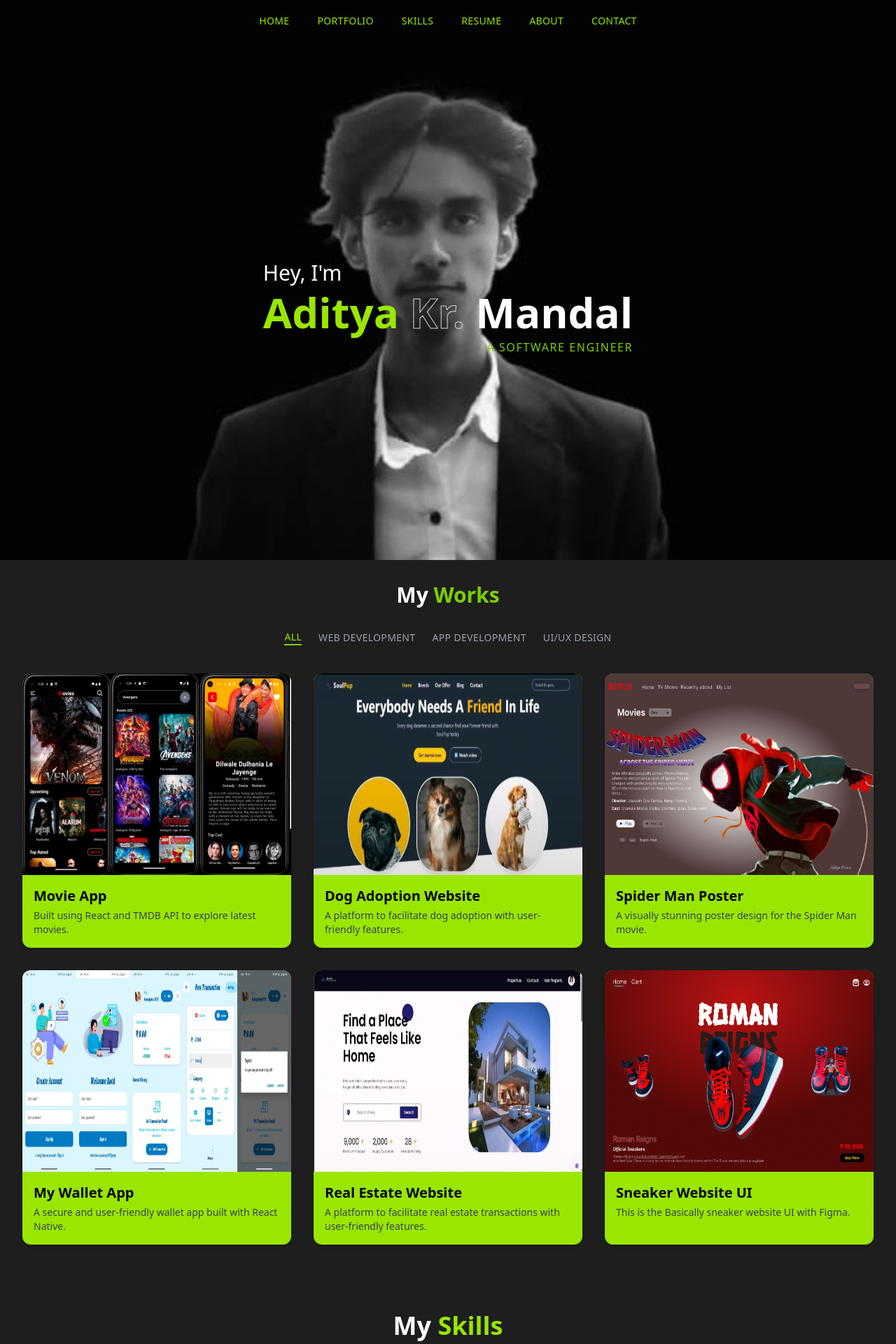
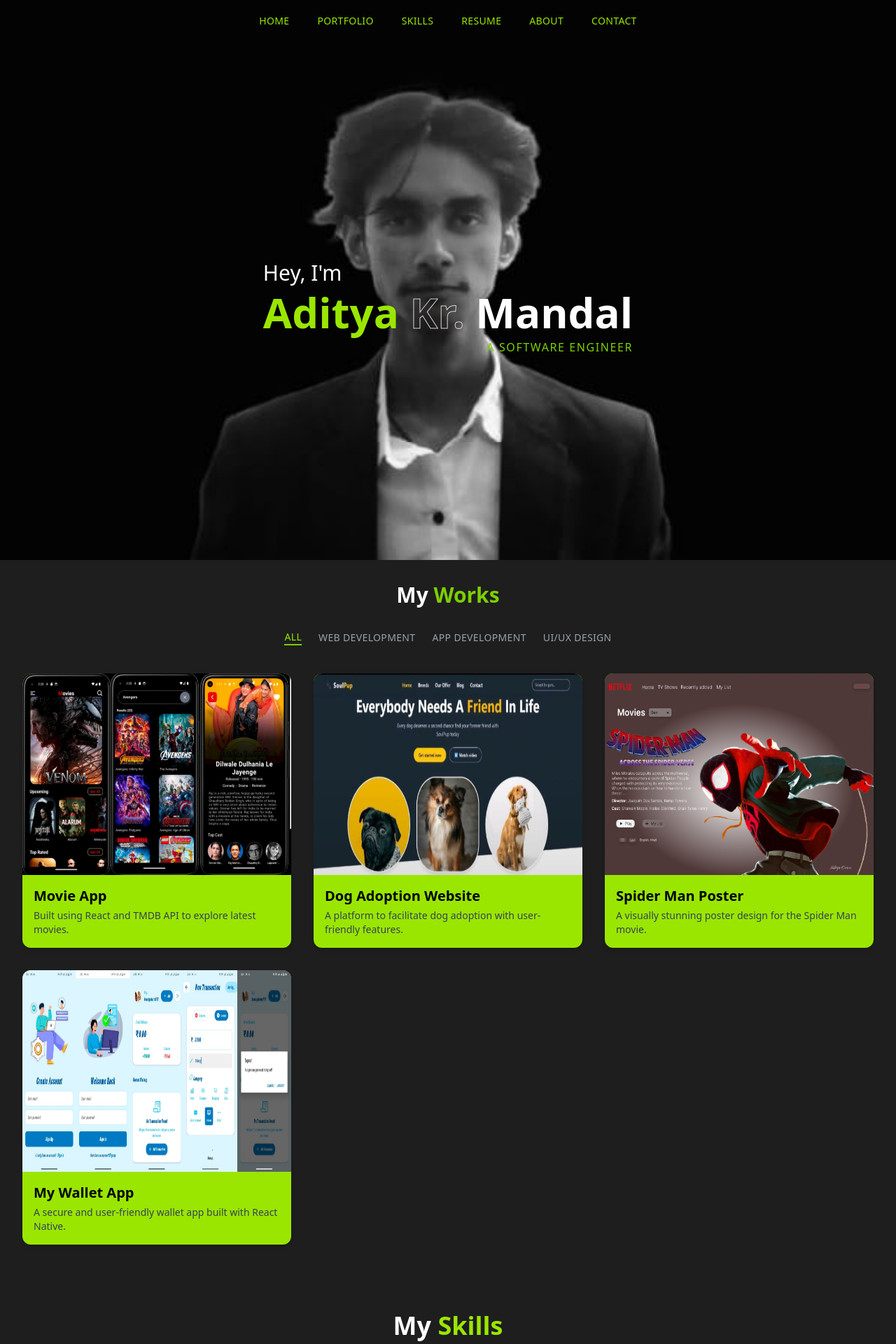
Before and after one commit to AdityaEvans7/New_Postfolio, a React (Vite) app: page / in a window 1280 px wide. Shown: the top 1920 px of the page at 70% size. Built offline with nearby package versions, Linux system fonts and the light colour scheme.

Commit message:
Image Update

```diff
--- a/src/components/Home.jsx
+++ b/src/components/Home.jsx
@@ -7,11 +7,17 @@ export default function Home() {
   const isInView = useInView(ref, { once: false, amount: 0.3 }) // Re-trigger when 30% in view
 
   return (
-    <section
-      id="home"
-      className="relative h-screen bg-center bg-cover bg-no-repeat"
-      style={{ backgroundImage: `url(${doubleHero})` }}
-    >
+   <section
+  id="home"
+  className="relative h-screen bg-no-repeat bg-cover"
+  style={{
+    backgroundImage: `url(${doubleHero})`,
+    backgroundPosition: '47% center' // Shift image to right
+  }}
+>
+
+
+
       <motion.div
         ref={ref}
         className="absolute inset-0 bg-opacity-60 flex flex-col items-center justify-center text-white px-4"
--- a/src/components/Portfolio.jsx
+++ b/src/components/Portfolio.jsx
@@ -10,6 +10,7 @@ import mentalImg from "../assets/projects/walletui.png";
 import realEstateImg from "../assets/projects/realeweb.jpg";
 import newzapp from "../assets/projects/newzapp.jpg";
 import sneakerImg from "../assets/projects/romansn.png";
+import newsweb from "../assets/projects/newsweb.png";
 
 // ✅ Project data
 const allProjects = [
@@ -72,7 +73,7 @@ const allProjects = [
       "A platform to explore the latest news articles and news paper with user-friendly features.",
     link: "https://your-news-mania-website-link.com",
     category: "Web Development",
-    image: todoImg,
+    image: newsweb,
   },
   {
     title: "My Wallet App UI",
@@ -91,7 +92,7 @@ export default function Portfolio() {
 
   const filteredProjects =
     activeCategory === "All"
-      ? allProjects.slice(0, 6) // show only 6 projects in All
+      ? allProjects.slice(0, 4) // show only 6 projects in All
       : allProjects.filter((project) => project.category === activeCategory);
 
   return (
```
